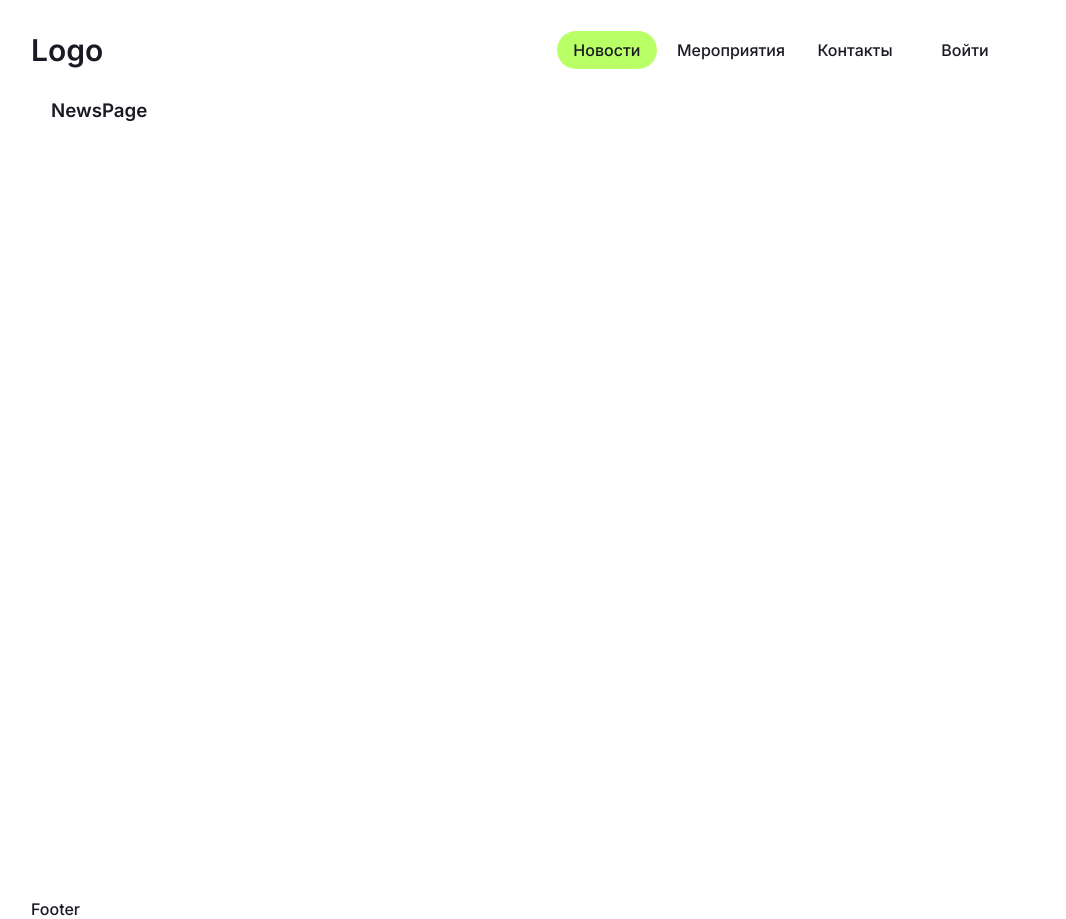
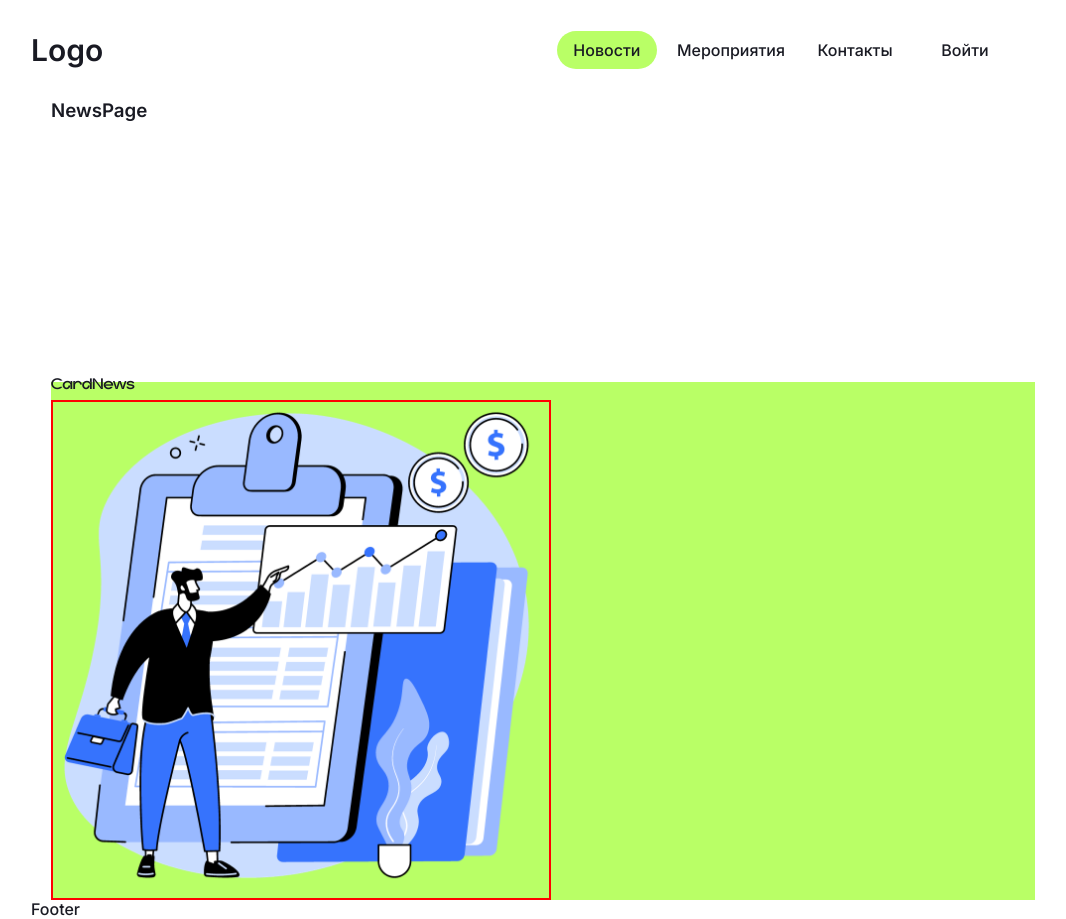
Before and after one commit to Maria2721/ecoprosvet, a Next.js app: page /news in a window 1280 px wide. Shown: the whole page, without its empty margins (117-1183 px from the left). Built offline with nearby package versions, Linux system fonts and the light colour scheme.

Commit message:
add card news structure

```diff
--- a/src/app/news/page.jsx
+++ b/src/app/news/page.jsx
@@ -1,9 +1,11 @@
+import CardNews from "@/components/cardNews/CardNews";
 import styles from "./news.module.scss";
 
 const NewsPage = () => {
 	return (
 		<div className="container">
 			<h3 className={styles.title}>NewsPage</h3>
+			<CardNews />
 		</div>
 	);
 };
--- /dev/null
+++ b/src/components/cardNews/CardNews.jsx
@@ -0,0 +1,21 @@
+import Image from "next/image";
+import styles from "./CardNews.module.scss";
+import about from "../../../public/images/about.png";
+
+const CardNews = () => {
+	return (
+		<div className={styles.container}>
+			CardNews
+			<div className={[styles.imgContainer, styles.color].join(" ")}>
+				<Image
+					src={about}
+					alt="About Image"
+					fill
+					className={styles.img}
+				/>
+			</div>
+		</div>
+	);
+};
+
+export default CardNews;
--- /dev/null
+++ b/src/components/cardNews/cardNews.module.scss
@@ -0,0 +1,18 @@
+.container {
+    font-family: var(--font-gropled); // font-family: var(--font-inter);
+    background-color: var(--accent-color);
+}
+
+.imgContainer {
+    position: relative; // !!! обязательно должен быть
+    width: 500px;
+    height: 500px;
+}
+
+.img {
+    object-fit: contain;
+}
+
+.color {
+    border: 2px solid red;
+}
```
